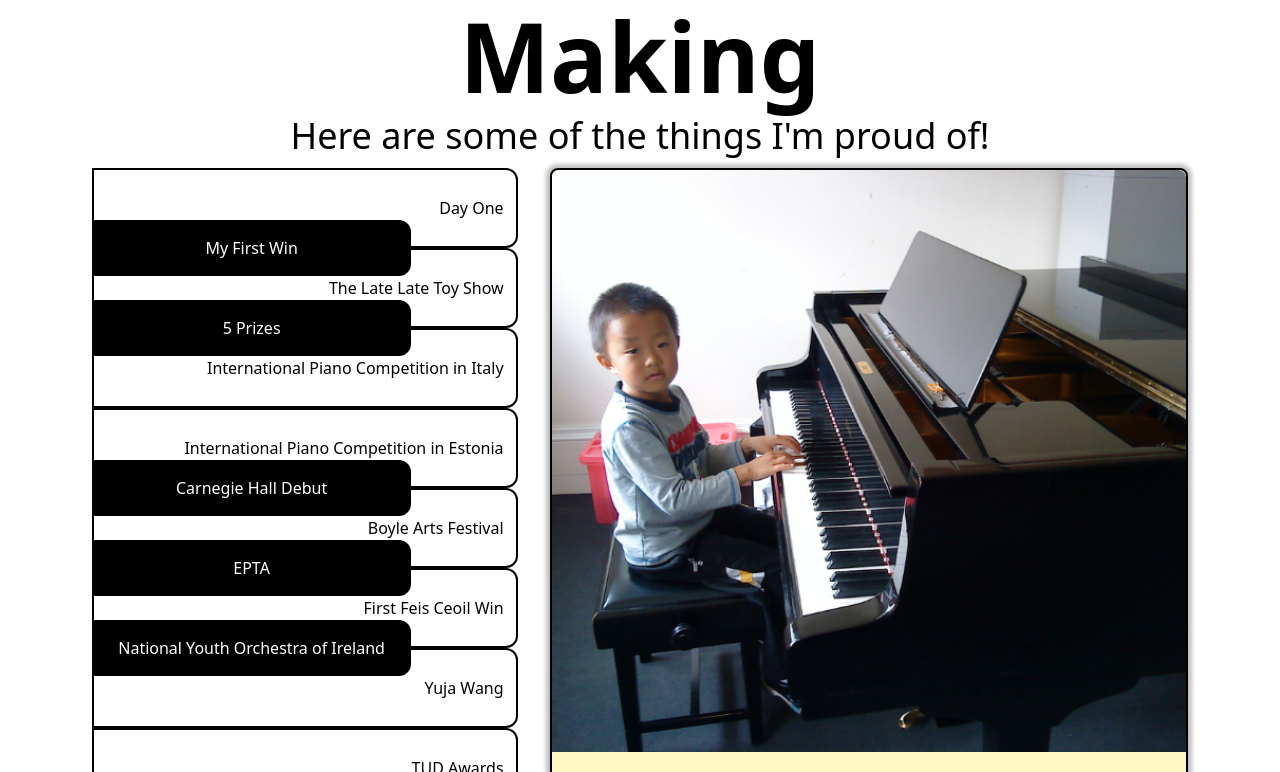
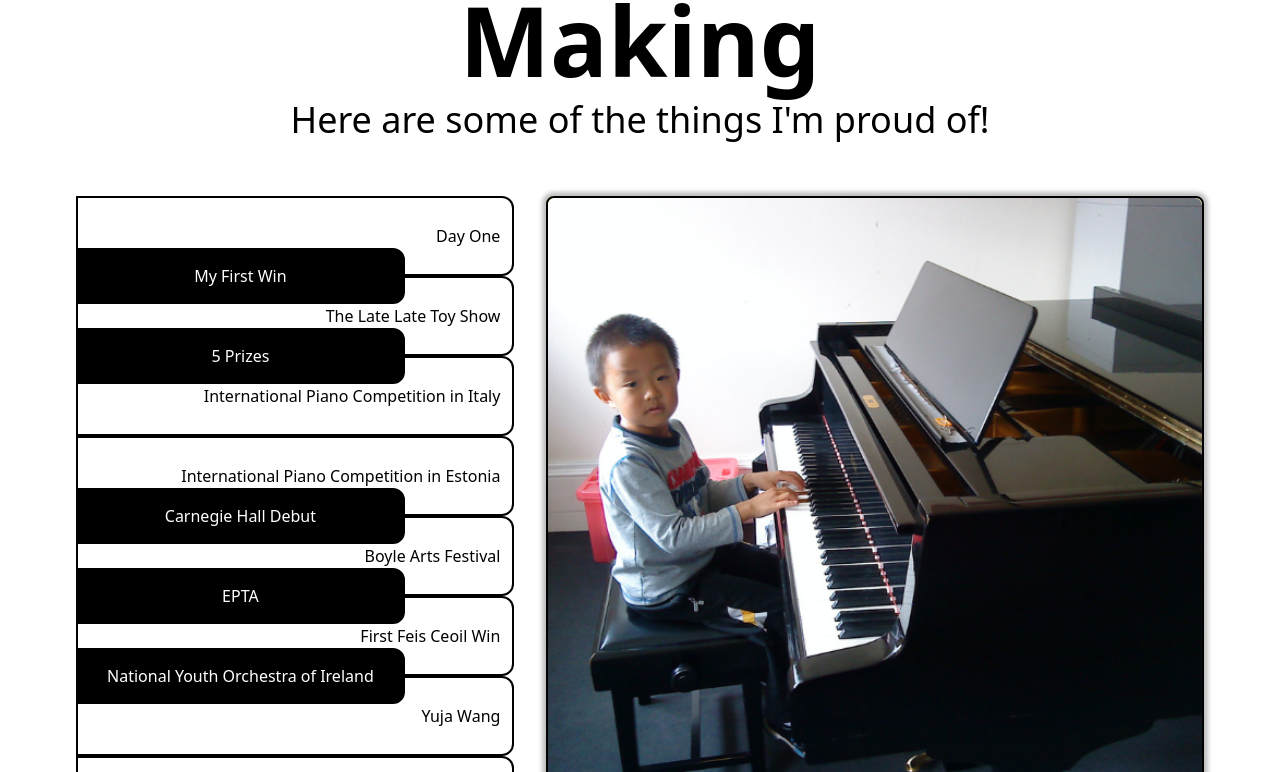
Before and after one commit to gerry004/gerry-yang-pianist, a React (Create React App) app: page / in a window 1280 px wide. Shown: the part 1028-1800 px from the top of the page. Built offline with nearby package versions, Linux system fonts and the light colour scheme.

Commit message:
Mobile Responsive Timeline

```diff
--- a/src/components/Timeline.js
+++ b/src/components/Timeline.js
@@ -37,9 +37,9 @@ function Timeline() {
 	})
 
 	return (
-		<section className="max-w-screen py-8 px-3 md:m-20">
+		<section className="max-w-screen py-8 px-3 md:m-16">
 			<h1 className="text-center">12 Years of Music Making</h1>
-			<h2 className="text-center my-3">Here are some of the things I'm proud of!</h2>
+			<h2 className="text-center mt-3 mb-8 sm:mb-10 md:mb-14">Here are some of the things I'm proud of!</h2>
 			<div className="sm:flex flex-row justify-evenly gap-8">
 				<div className="sm:w-[40%]">
 					<PianoSidebar />
```
